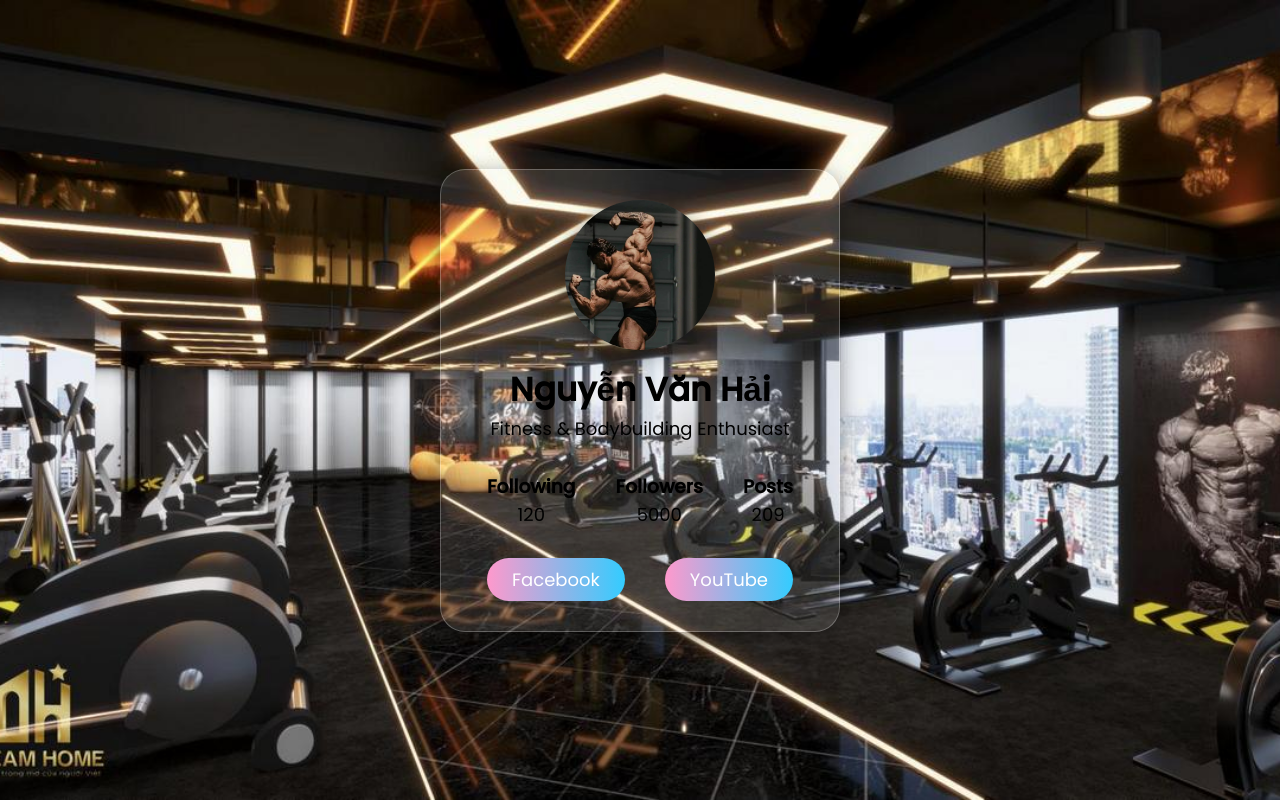
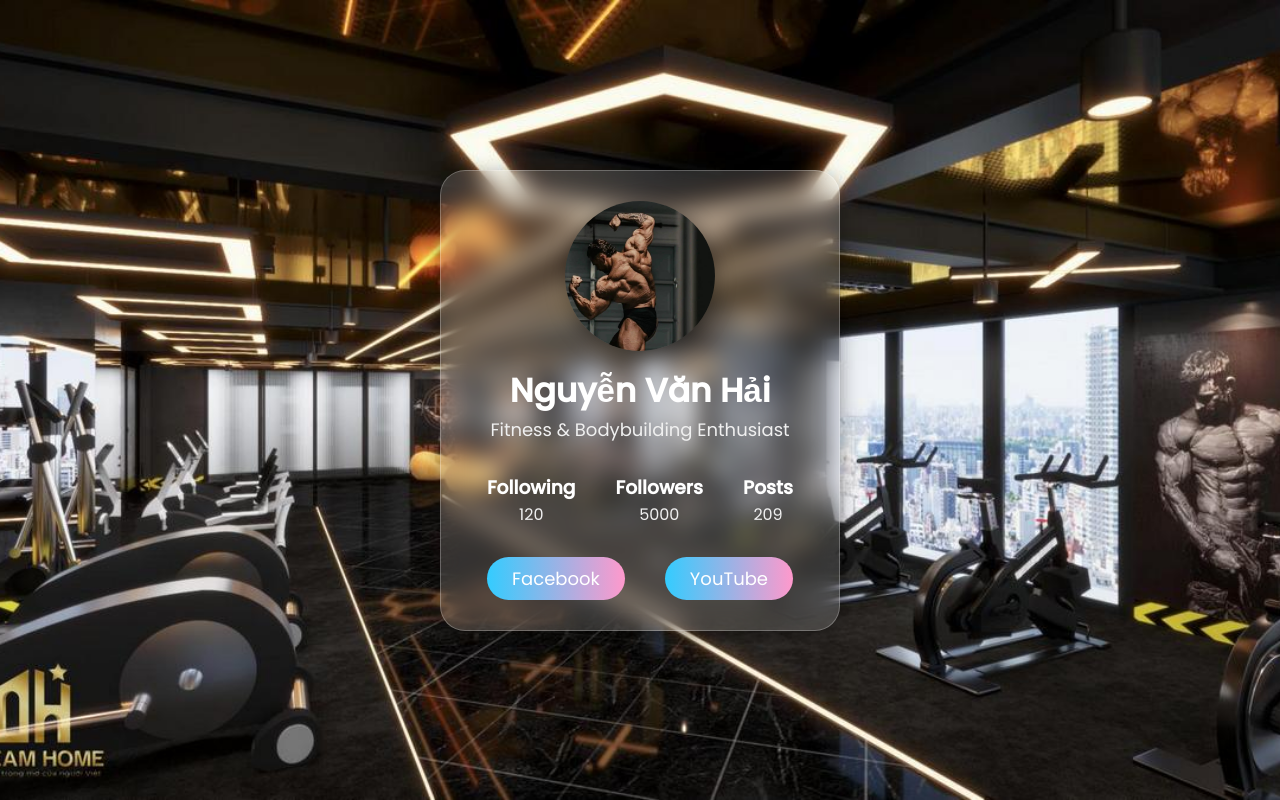
Before and after one commit to NguyenVanHai77/profile-card3, a plain HTML site: page index.html in a window 1280 px wide. Drawn offline with Linux system fonts and the light colour scheme.

Commit message:
Update style.css

```diff
--- a/style.css
+++ b/style.css
@@ -28,7 +28,11 @@
   padding: 30px;
   border: 1px solid #ffffff40;
   box-shadow: 0 5px 20px rgba(0, 0, 0, 0.4);
-  background-color: rgba(255, 255, 255, 0.1);
+
+  /* Nền kính mờ */
+  background: rgba(255, 255, 255, 0.15);
+  backdrop-filter: blur(12px);
+  -webkit-backdrop-filter: blur(12px);
 }
 
 .image {
@@ -55,10 +59,12 @@
 .data h2 {
   font-size: 33px;
   font-weight: 600;
+  color: #fff;
 }
 
-span {
+.data span {
   font-size: 18px;
+  color: #f0f0f0;
 }
 
 .row {
@@ -70,6 +76,15 @@ span {
 .row .info {
   text-align: center;
   padding: 0 20px;
+}
+
+.row .info h3 {
+  font-weight: 600;
+  color: #fff;
+}
+
+.row .info span {
+  color: #f0f0f0;
 }
 
 .buttons {
@@ -86,7 +101,7 @@ span {
   border-radius: 25px;
   font-size: 18px;
   white-space: nowrap;
-  background: linear-gradient(to left, #33ccff 0%, #ff99cc 100%);
+  background: linear-gradient(to left, #ff99cc 0%, #33ccff 100%);
   transition: 0.3s ease;
 }
 
```
